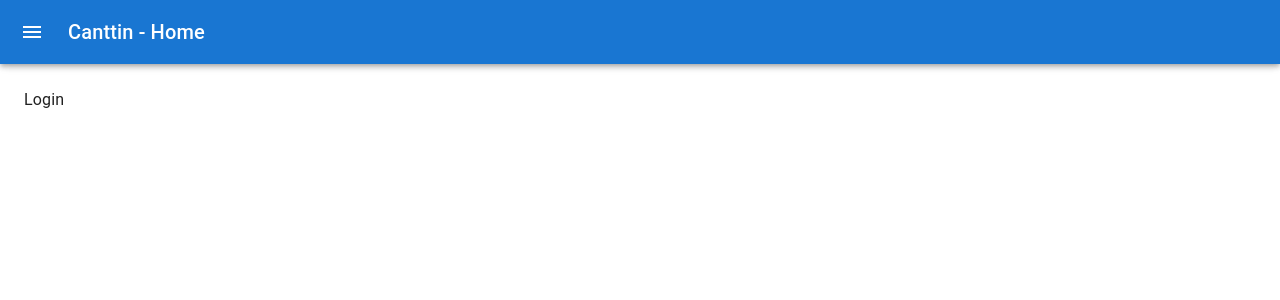
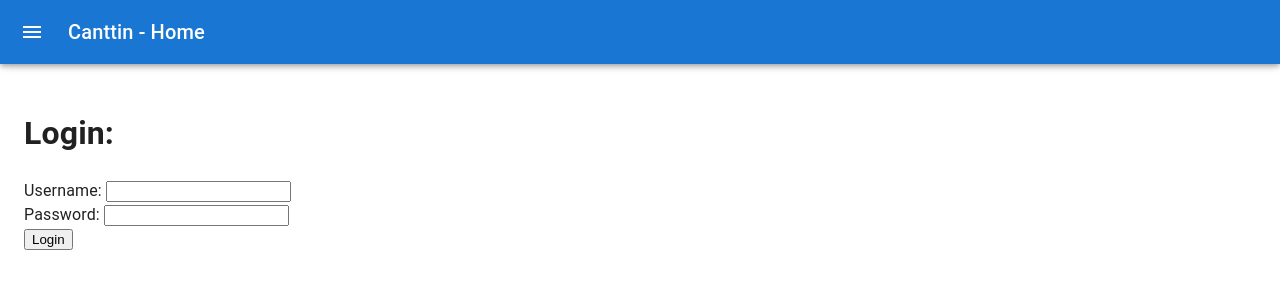
Before and after one commit to Techsolutions1213/Cantiin-React-NextJS, a React (Create React App) app in the folder Cantiin-React-MaterialUI/: page /login in a window 1280 px wide. Shown: the top 300 px of the page. Built offline with nearby package versions, Linux system fonts and the light colour scheme; no server answers.

Commit message:
Copied old files, Login now works

```diff
--- /dev/null
+++ b/Cantiin-React-MaterialUI/src/Components/forms/auth/login.js
@@ -0,0 +1,110 @@
+import React, {useState, useContext} from "react";
+import fetchers from "../../../Functions/fetchers";
+import {Redirect} from "react-router-dom";
+
+import AuthContext from "../../../Contexts/Authentication";
+
+
+const axios = require("axios");
+
+
+
+
+
+
+
+
+const LoginForm = () => {
+
+
+
+	const [form,setForm] = useState(
+		{
+			data:   {username:"", password:""},
+			errors: {username:"", password:""},
+			errMsg:""
+		});
+
+
+	const {successfulUserResponse} = useContext(AuthContext);
+
+
+	const handleSubmit = (e) =>{
+		e.preventDefault();
+
+		setForm(
+			{
+				...form,
+				errors: {username:"",password:""}
+			}
+		);
+
+		fetchers.auth.login({"username":form.data.username,"password":form.data.password})
+			.then(function (response) {
+				successfulUserResponse(response);
+				window.location.replace("/");
+			})
+			.catch(function (error) {
+				let data = error.response.data;
+				setForm({
+					...form,
+					errors:{
+						...form.errors,
+						...data
+					}
+				});
+			})
+			.catch(()=>{
+				setForm(
+					{
+						...form,
+						errMsg:"Something went wrong"
+					});
+			});
+
+	};
+
+
+
+	const handleChange=(e)=>{
+		setForm(
+			{
+				data:{
+					...form.data,
+					[e.target.name]:e.target.value
+				},
+				errors:{
+					...form.errors,
+					[e.target.name]:""
+				}
+			}
+		);
+	};
+
+
+
+	return ( <form onSubmit={handleSubmit}>
+
+		<div>
+			<label>Username: </label>
+			<input type="text" name="username" value={form.data.username} onChange={handleChange}/>
+			<span className="form-error" name="username"> {form.errors.username}</span>
+		</div>
+		<div>
+			<label>Password: </label>
+			<input type="password" name="password" value={form.data.password} onChange={handleChange}/>
+			<span className="form-error" name="password"> {form.errors.password}</span>
+		</div>
+		<input type="submit" value="Login"/>
+
+
+		<div className="message-of-error-page">{form.errMsg}</div>
+
+	</form>
+
+
+
+	);
+};
+
+export default LoginForm;
--- a/Cantiin-React-MaterialUI/src/Routes/Login.js
+++ b/Cantiin-React-MaterialUI/src/Routes/Login.js
@@ -1,12 +1,22 @@
 import React from "react";
-import Typography from "@mui/material/Typography";
 
-export default function Login() {
-	return (
-		<>
-			<Typography paragraph>
-    Login
-			</Typography>
-		</>
-	);
-}
+
+import LoginForm from "../Components/forms/auth/login";
+
+
+const LoginRoute = (props) => {
+
+
+	return <div>
+
+		<h1>
+      Login:
+		</h1>
+
+		<LoginForm/>
+
+
+	</div>;
+};
+
+export default LoginRoute;
```
Also changed, not shown: Cantiin-React-MaterialUI/src/Components/forms/auth/signup.js (added, +131 -0 lines).
